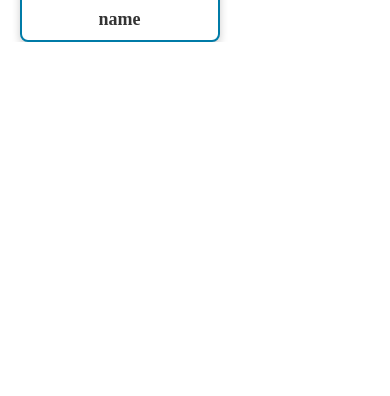
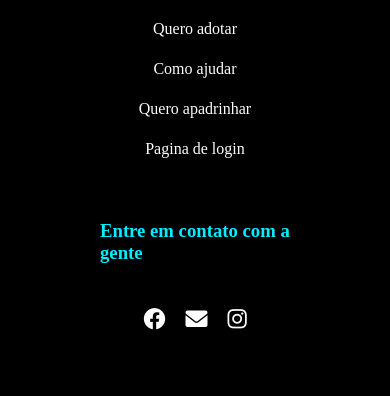
Before and after one commit to VitorDiniz1/projeto_accg, a Django app: page /filtro/ in a window 390 px wide; the page is wider, and only the part inside the window is pictured. Shown: the part 1374-1770 px from the top of that part. Before the commit the page ends 1416 px from the top of that part, so only its background shows below. Run offline with Django 4.2, Linux system fonts and the light colour scheme; data comes from the database, SQL or seed files in the repository; parts of the project's set-up code (start-up, migrations or seed data) failed here and were passed over.

Commit message:
adicionando footer na pagina de filtro

```diff
--- a/app/static/css/filtro.css
+++ b/app/static/css/filtro.css
@@ -44,7 +44,7 @@
     color: #1C1F3F;
     font-weight: 500;
     margin-bottom: 20px;
-    margin-top: 150px;
+    margin-top: 300px;
     text-align: center;
 }
 
@@ -193,3 +193,110 @@
 
 
 }
+
+/*********
+FOOTER
+
+**********/
+
+footer{
+    width: 100%;
+    padding: 15px 100px;
+    background: #000000;
+    display: flex;
+    justify-content: space-between;
+    align-items: center;
+    margin-top: 50px;
+    color: #fdfdfd;
+}
+
+
+.footer-col{
+    flex-direction: column;
+    display: flex;
+    gap: 18px;
+}
+
+.footer-col .icon-text{
+    display: flex;
+    align-items: center;
+    gap: 6px;
+    transition: 0.7s;
+}
+
+.footer-col .icon-text h3{
+    color: #0ef;
+
+}
+
+.footer-col .icon-text:hover{
+    color: #0ef;
+    transform: scale(1.1);
+
+}
+
+.footer-col-links{
+    flex-direction: column;
+    display: flex;
+    gap: 10px;
+    align-items: center;
+    justify-content: center;
+}
+
+
+.footer-col-links a{
+    text-decoration: none;
+    color: #fdfdfd;
+    transition: 0.7s;
+}
+
+.footer-col-links a:hover{
+    color: #0ef;
+    transform: scale(1.1);
+}
+
+.midia-contato{
+    align-items: center;
+    display: flex;
+    justify-content: center;
+    gap: 20px;
+}
+
+.midia-contato i{
+    margin-top: 20px;
+    font-size: 22px;
+    transition: 0.7s;
+
+}
+
+.midia-contato i:hover{
+    color: #0ef;
+    transform: scale(1.1);
+}
+
+
+@media (max-width:850px){
+    footer{
+
+        display: flex;
+        flex-direction: column;
+        align-items: center;
+    }
+
+    .footer-col{
+        margin: 50px auto;
+    }
+
+    .footer-col .icon-text{
+        margin: 6px auto;
+    }
+
+
+    .footer-col-links a{
+        margin: 6px auto;
+    }
+}
+/*********
+FOOTER
+
+**********/
--- a/app/templates/contato.html
+++ b/app/templates/contato.html
@@ -73,5 +73,8 @@
 
     </section>
 
+
+
+
 </body>
 </html>
--- a/app/templates/filtro.html
+++ b/app/templates/filtro.html
@@ -64,6 +64,29 @@
             </div>
     </section>
 
+    <footer>
+        <a href="#" class="logo"><img src="{% static 'img/logocaoegato.png' %}" alt="Logo"/></a>
+        <div class=" footer-col-links">
+            <a href="/filtro">Quero adotar</a>
+            <a href="/help" target="_blank">Como ajudar</a>
+            <a href="/" target="_blank">Quero apadrinhar</a>
+            <a href="login.html" target="_blank">Pagina de login</a>
+        </div>
+
+        <div class="footer-col">
+            <div class="icon-text">
+                <h3>Entre em contato com a gente</h3>
+            </div>
+            <div class="midia-contato">
+                <a href="https://www.facebook.com/AssociacaoCasaDoCaoEGatoAccg/" target="_blank"><i class="fab fa-facebook"></i></a>
+                <a href="/contato" target="_blank"><i class="fas fa-envelope"></i></a>
+                <a href="https://www.instagram.com/casadocaoegato/" target="_blank"><i class="fab fa-instagram"></i></a>
+            </div>
+
+        </div>
+
+    </footer>
+
 
 
 </body>
```
